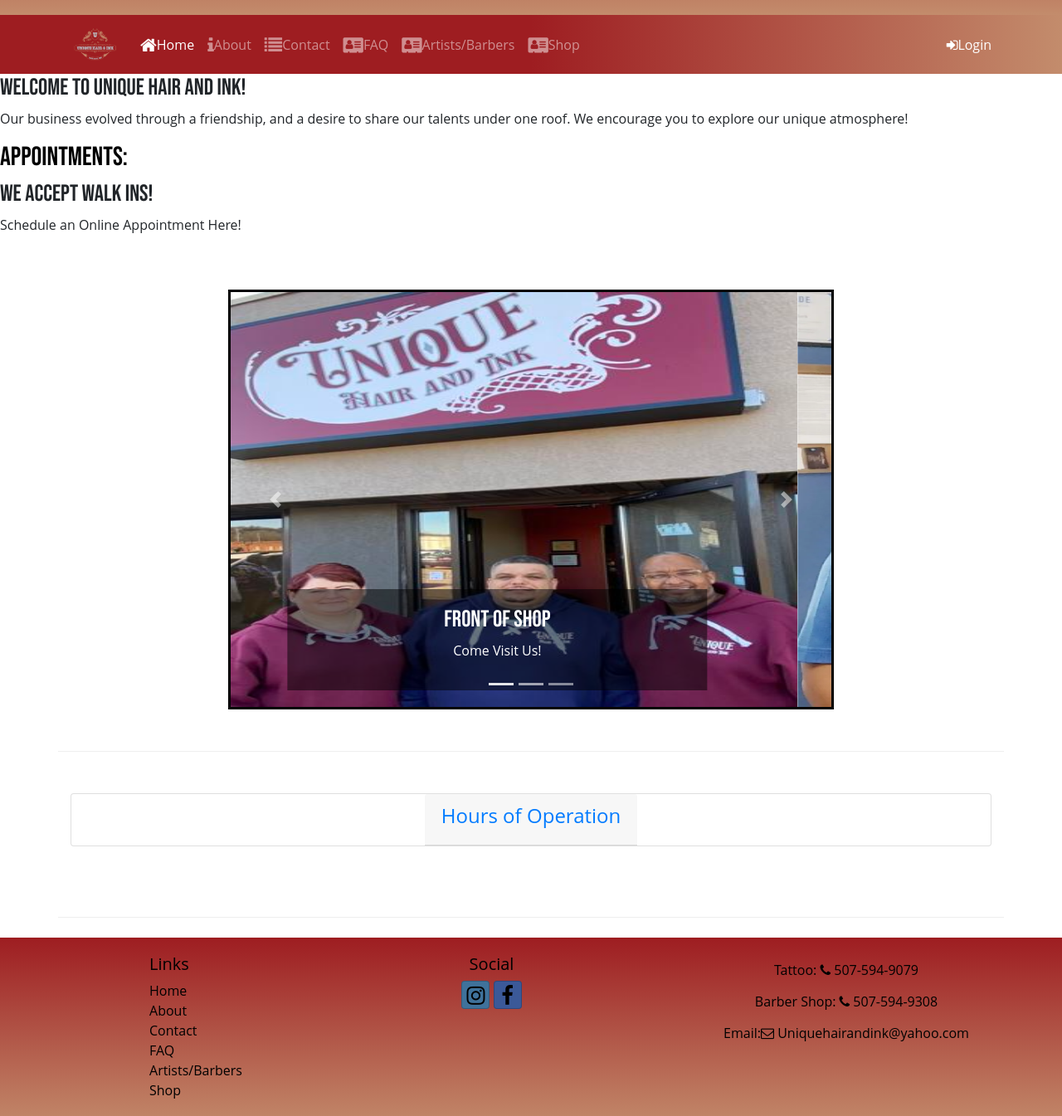
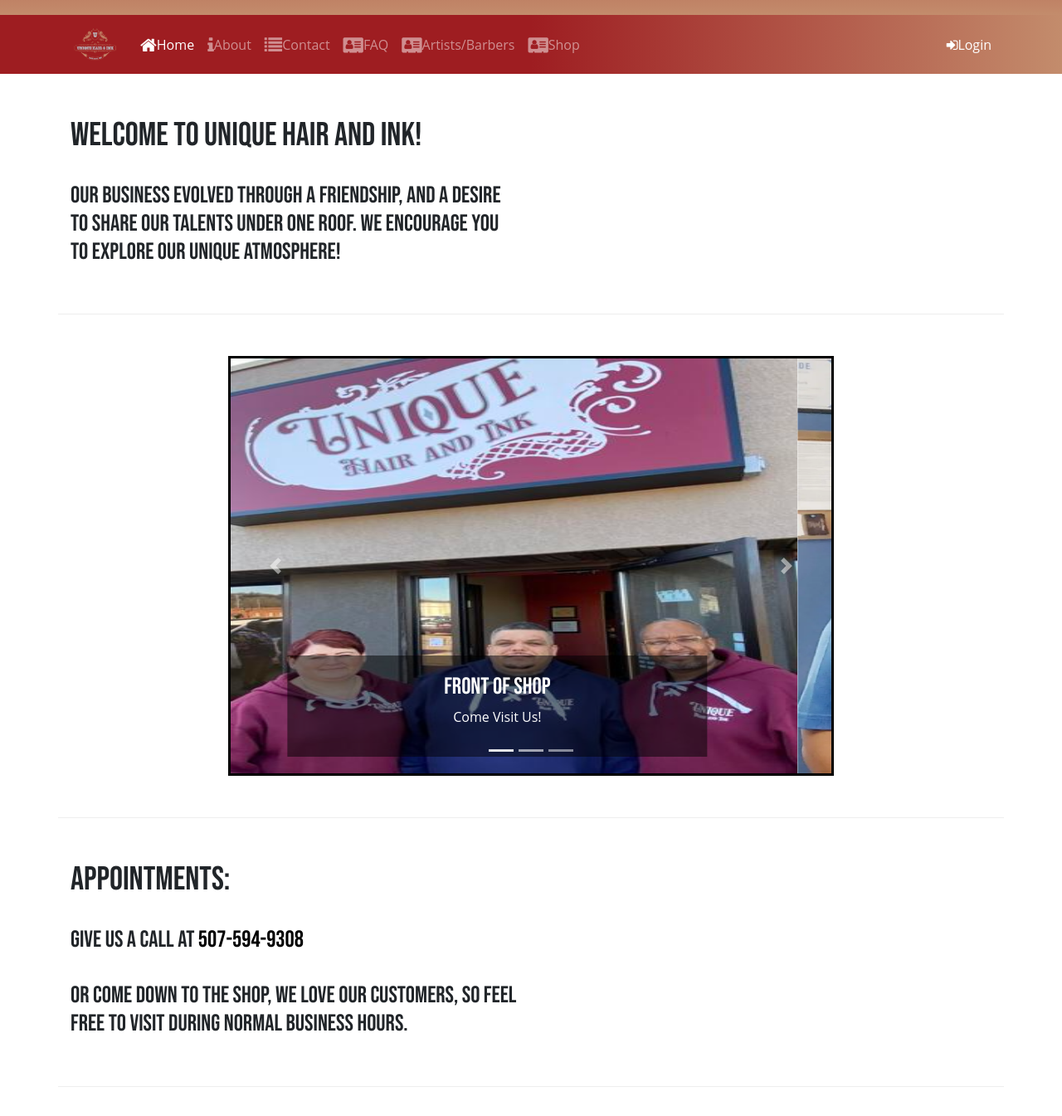
Before and after one commit to once-2021-07-06-bootstrap/unique-hair-and-ink, a website: page index.html in a window 1280 px wide. Shown: the part 380-1725 px from the top of the page at 83% size. Drawn offline with nearby package versions, Linux system fonts and the light colour scheme.

Commit message:
Updated homepage content.

```diff
--- a/index.html
+++ b/index.html
@@ -85,7 +85,7 @@
                                 <div class="col">
                                     <div class="form-check">
                                         <input class="form-check-input" type="checkbox">
-                                        <label class="form-check-label"> Remember me</label>
+                                        <label class="form-check-label">Remember me</label>
                                     </div>
                                 </div>
                             </div>
@@ -101,17 +101,15 @@
         </div>
     </div>
 
-    <div>
-        <h3>Welcome to Unique Hair and Ink!</h3>
-        <p>Our business evolved through a friendship, and a desire to share our talents under one roof. We encourage you to explore our unique atmosphere! </p>
+    <div class="container">
+        <div class="row row-content align-items-center">
+            <div class="col-sm-6 align-self-center">
+                <h1>Welcome to Unique Hair and Ink!</h1>
+                <br>
+                <h3>Our business evolved through a friendship, and a desire to share our talents under one roof. We
+                    encourage you to explore our unique atmosphere! </h3>
             </div>
-
-    <div>
-        <h2>Appointments:</h2>
-        <h3>We Accept Walk Ins!</h3>
-        <p>Schedule an Online Appointment Here!</p>
-        <!-- Insert button linked to square appointment scheduler -->
-
+        </div>
     </div>
 
     <div class="container">
@@ -125,21 +123,24 @@
                     </ol>
                     <div class="carousel-inner">
                         <div class="carousel-item active">
-                            <img class="d-block w-100" src="img/frontofshop.png" width="200" height="500" alt="Front of Shop" />
+                            <img class="d-block w-100" src="img/frontofshop.png" width="200" height="500"
+                                alt="Front of Shop" />
                             <div class="carousel-caption">
                                 <h3>Front of Shop</h3>
                                 <p class="d-none d-sm-block">Come Visit Us!</p>
                             </div>
                         </div>
                         <div class="carousel-item">
-                            <img class="d-block w-100" src="img/award.png"  width="200" height="500" alt="Best of Mankato" />
+                            <img class="d-block w-100" src="img/award.png" width="200" height="500"
+                                alt="Best of Mankato" />
                             <div class="carousel-caption">
                                 <h3>Best of Mankato</h3>
                                 <p class="d-none d-sm-block">Voted Best of Makato</p>
                             </div>
                         </div>
                         <div class="carousel-item">
-                            <img class="d-block w-100" src="img/tattoogun.png"  width="200" height="500" alt="Tattoo Gun" />
+                            <img class="d-block w-100" src="img/tattoogun.png" width="200" height="500"
+                                alt="Tattoo Gun" />
                             <div class="carousel-caption">
                                 <h3>Tattoo Gun</h3>
                                 <p class="d-none d-sm-block">Hard at work</p>
@@ -155,6 +156,16 @@
                         <span class="sr-only">Next</span>
                     </a>
                 </div>
+            </div>
+        </div>
+    </div>
+
+    <div class="container">
+        <div class="row row-content">
+            <div class="col-sm-6">
+                <h1>Appointments:</h1>
+                <br>
+                <h3>Give us a Call at <a href="tel:+1-507-594-9308">507-594-9308</a> <br><br> Or Come Down to the Shop, We love our customers, so feel free to visit during normal business hours. </h3>
             </div>
         </div>
     </div>
```
Also changed, not shown: shop.html (+1 -1 lines). Lines whose indentation alone changed are shown as unchanged.
